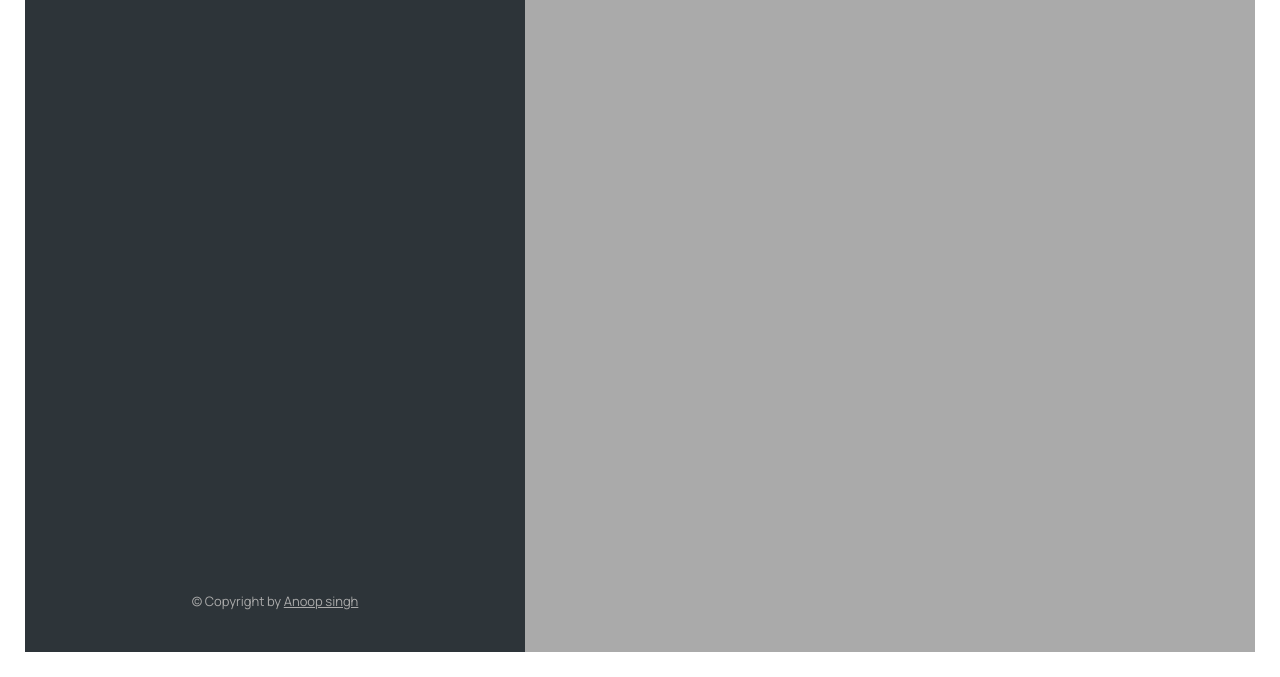
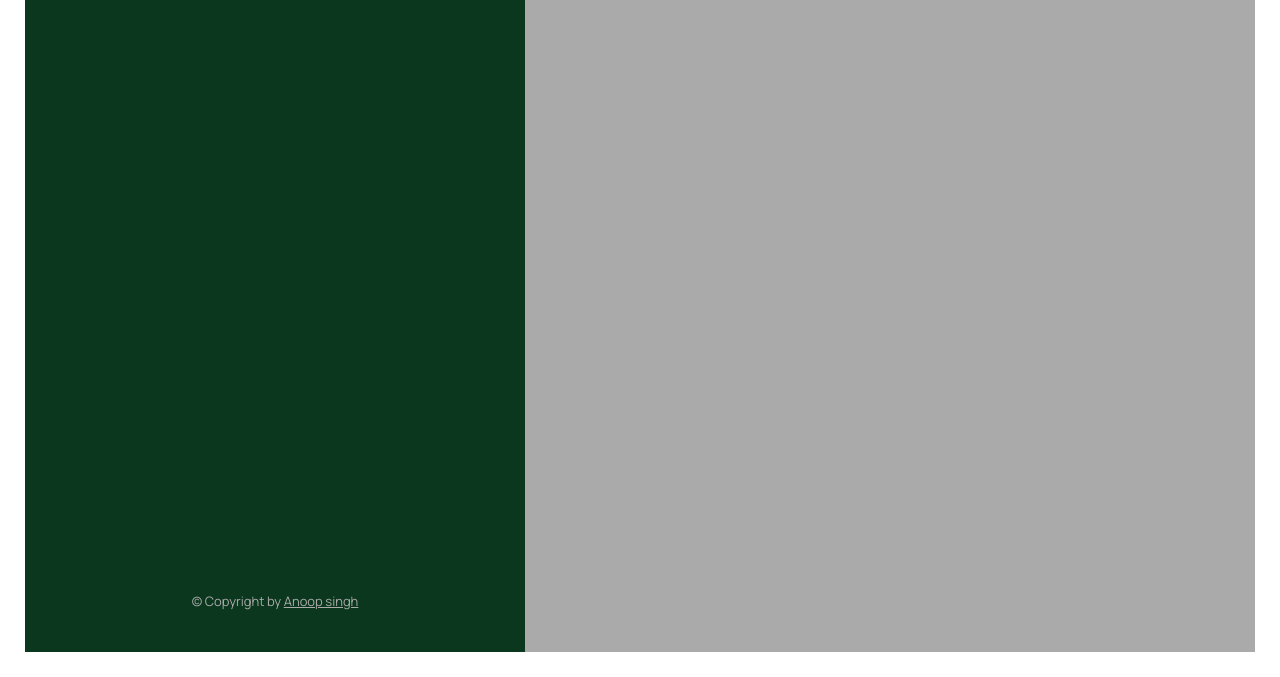
Before and after one commit to Anoop555777/MapWorkout, a plain HTML site: page index.html in a window 1280 px wide. Shown: the part 123-800 px from the top of the page. Drawn offline with Linux system fonts and the light colour scheme.

Commit message:
additional changes

```diff
--- a/style.css
+++ b/style.css
@@ -2,7 +2,7 @@
   --color-brand--1: #ffb545;
   --color-brand--2: #00c46a;
 
-  --color-dark--1: #2d3439;
+  --color-dark--1: #0a371d;
   --color-dark--2: #42484d;
   --color-light--1: #aaa;
   --color-light--2: #ececec;
```
